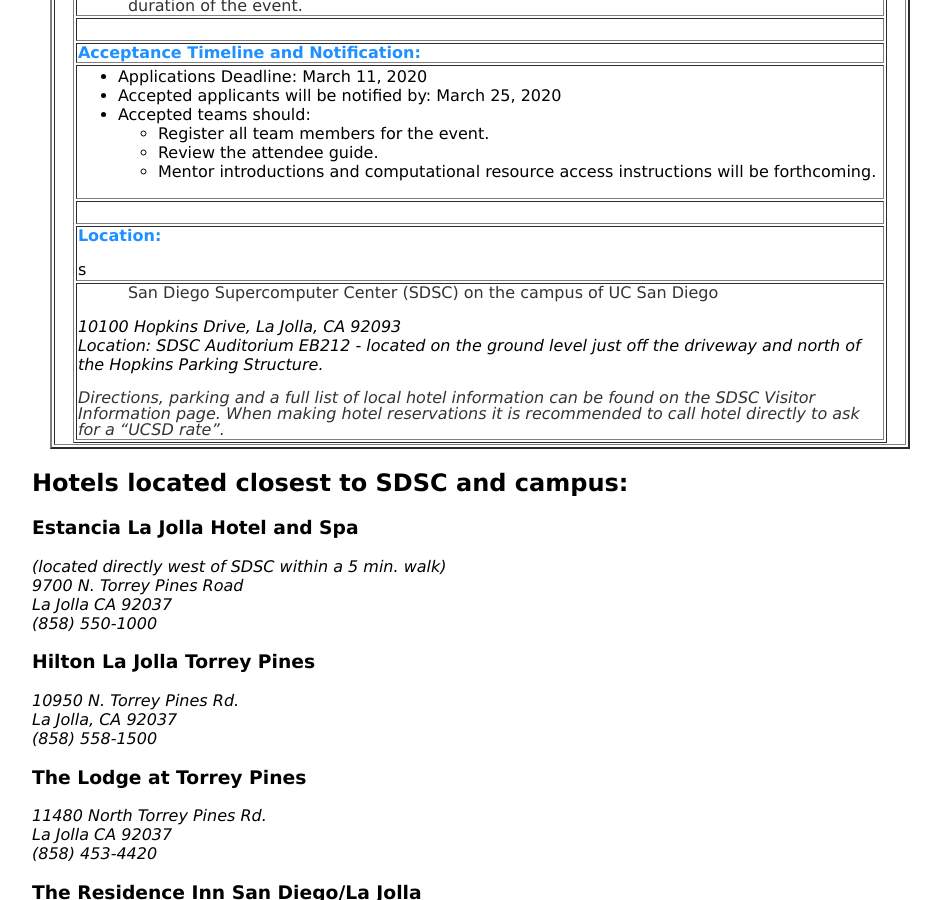
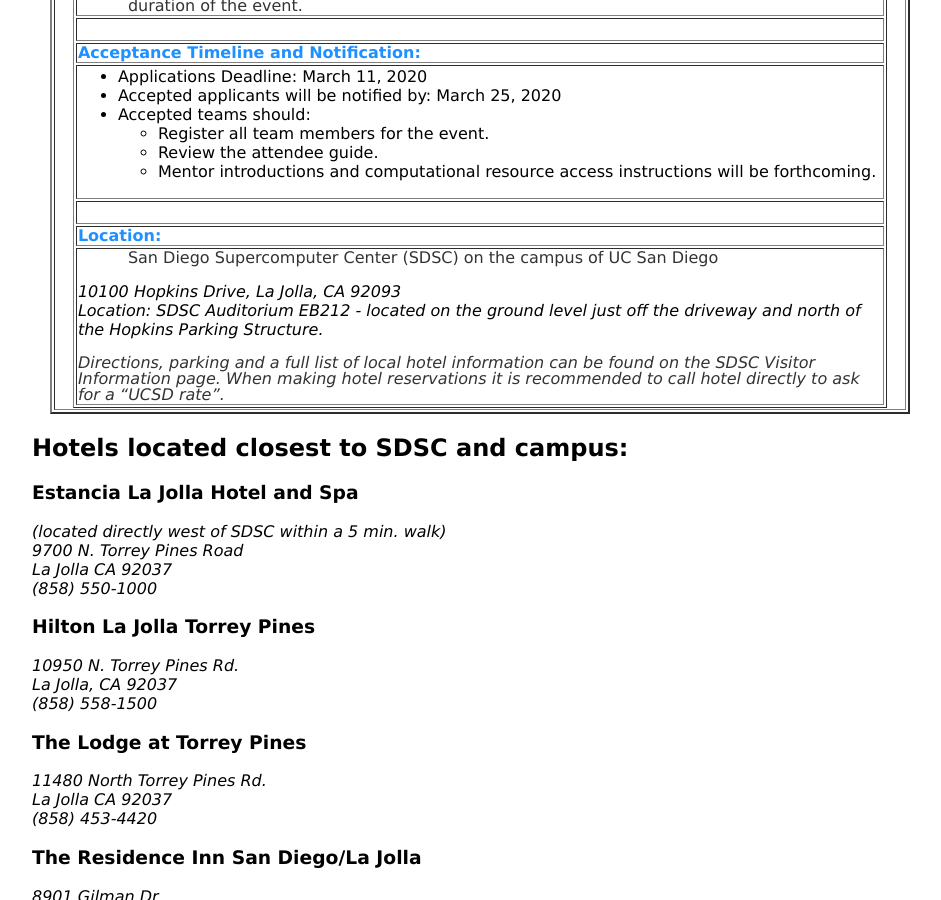
Before and after one commit to sdsc-hpc-training/sdsc-hpc-training.github.io, a Jekyll site: the page built from gpuhackathon/index.html, in a window 1280 px wide and 900 px high, scrolled down 1177 px. Shown: the whole window, without its empty margins (160-1101 px from the left). Built offline with Jekyll 4.4.1, drawn with Linux system fonts in a browser that asks for light colours.

Commit message:
update index

```diff
--- a/gpuhackathon/index.html
+++ b/gpuhackathon/index.html
@@ -96,7 +96,7 @@
   </td></tr>
   <tr><td align='left' valign='top'>&nbsp;   </td></tr>
   <tr><td align='left' valign='top'>
-      <p class="sectitle">Location:</p>s
+      <p class="sectitle">Location:</p>
   </td></tr>
   <tr><td align='left' valign='top'>
     <p id="paral"> San Diego Supercomputer Center (SDSC) on the campus of UC San Diego
```
